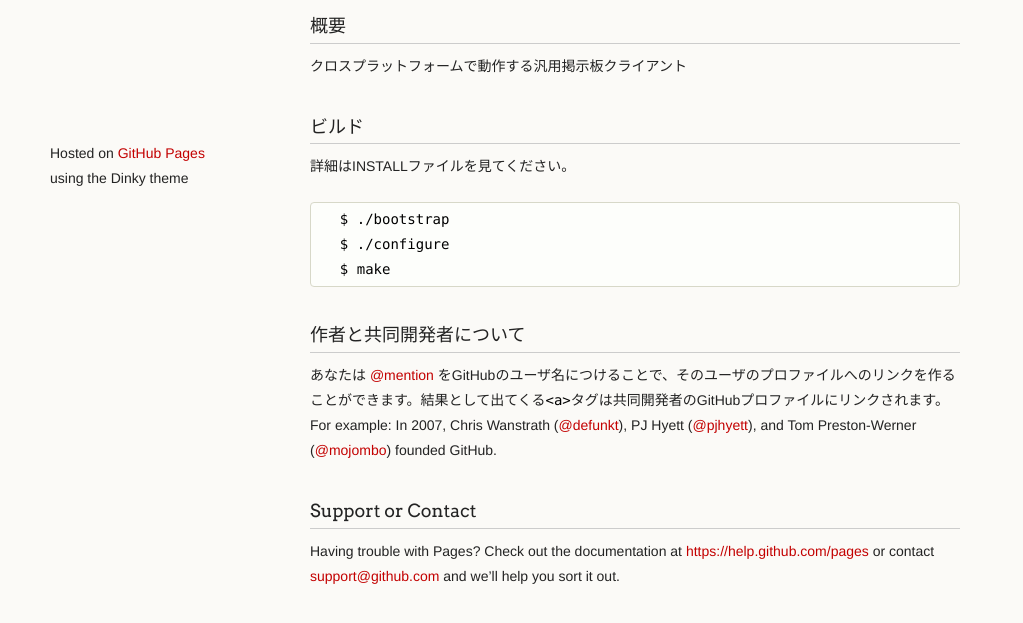
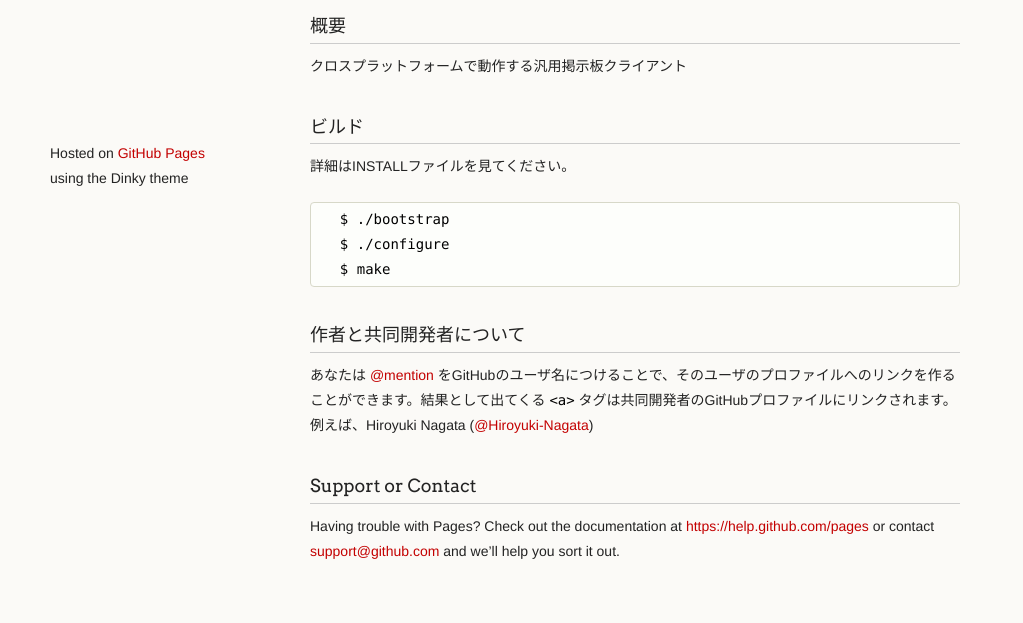
Before and after one commit to hangingman/XrossBoard, a plain HTML site: page index.html in a window 1280 px wide. Shown: the part 577-1200 px from the top of the page, without its empty margins (0-1023 px from the left). Drawn offline with Linux system fonts and the light colour scheme.

Commit message:
Update index.html

```diff
--- a/index.html
+++ b/index.html
@@ -67,7 +67,7 @@
 <h3>
 <a id="authors-and-contributors" class="anchor" href="#authors-and-contributors" aria-hidden="true"><span class="octicon octicon-link"></span></a>作者と共同開発者について</h3>
 
-<p>あなたは <a href="https://github.com/blog/821" class="user-mention">@mention</a> をGitHubのユーザ名につけることで、そのユーザのプロファイルへのリンクを作ることができます。結果として出てくる<code>&lt;a&gt;</code>タグは共同開発者のGitHubプロファイルにリンクされます。 For example: In 2007, Chris Wanstrath (<a href="https://github.com/defunkt" class="user-mention">@defunkt</a>), PJ Hyett (<a href="https://github.com/pjhyett" class="user-mention">@pjhyett</a>), and Tom Preston-Werner (<a href="https://github.com/mojombo" class="user-mention">@mojombo</a>) founded GitHub.</p>
+<p>あなたは <a href="https://github.com/blog/821" class="user-mention">@mention</a> をGitHubのユーザ名につけることで、そのユーザのプロファイルへのリンクを作ることができます。結果として出てくる <code>&lt;a&gt;</code> タグは共同開発者のGitHubプロファイルにリンクされます。 例えば、Hiroyuki Nagata (<a href="https://github.com/defunkt" class="user-mention">@Hiroyuki-Nagata</a>)</p>
 
 <h3>
 <a id="support-or-contact" class="anchor" href="#support-or-contact" aria-hidden="true"><span class="octicon octicon-link"></span></a>Support or Contact</h3>
```
